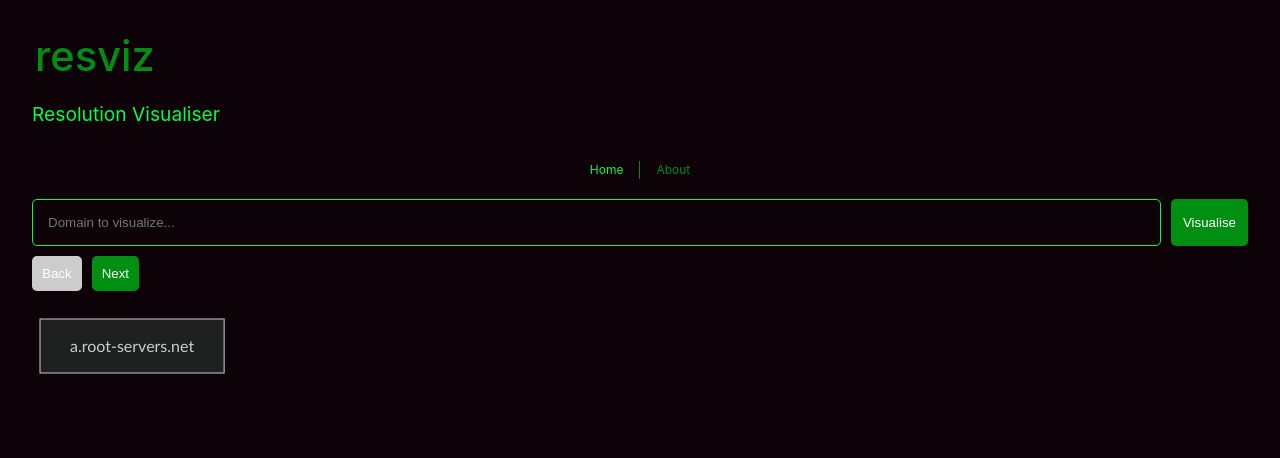
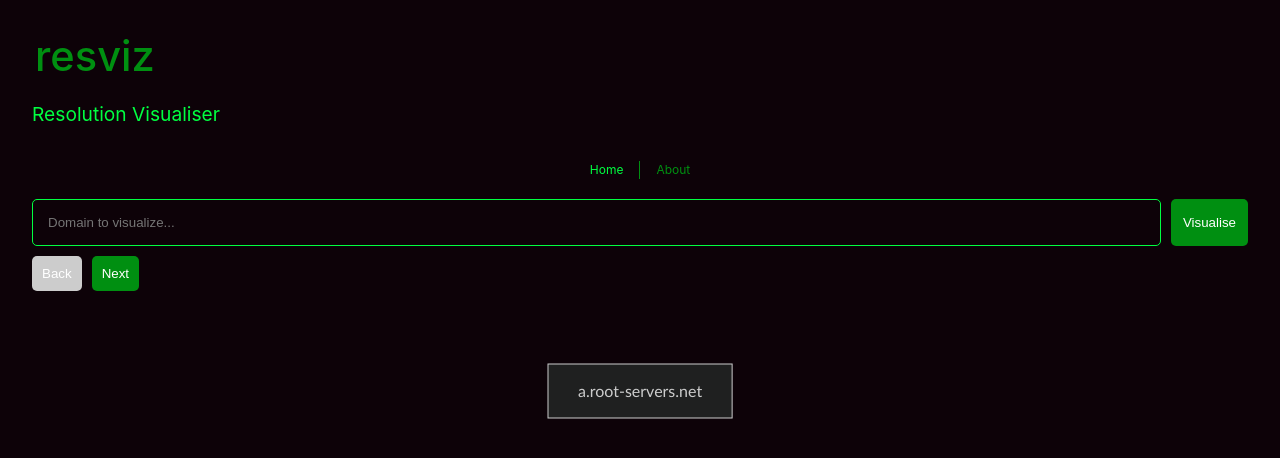
Before and after one commit to DNS-Hackathon/resviz, a Vue app in the folder frontend/: page / in a window 1280 px wide. Shown: the top 458 px of the page. Built offline with nearby package versions, Linux system fonts and the light colour scheme; the HTML template or start-up script is replaced by a standard one.

Commit message:
Feat: Mermaid svg is now centerd

```diff
--- a/frontend/src/components/MermaidChart.vue
+++ b/frontend/src/components/MermaidChart.vue
@@ -17,7 +17,6 @@ const renderMermaid = async () => {
     startOnLoad: false,
     theme: "dark",
   });
-  console.log(props.step);
   const { svg } = await mermaid.render("mermaidChart", props.charts[props.step]);
 
   container.innerHTML = svg;
@@ -35,7 +34,11 @@ watch(() => props.step, renderMermaid)
 
 <style scoped>
 #mermaid-container {
-  margin: 20px 0;
   min-height: 200px;
+  margin: 0 auto;
+  display: flex;
+  justify-content: center;
+  align-items: center;
+  width: 100%;
 }
 </style>
```
